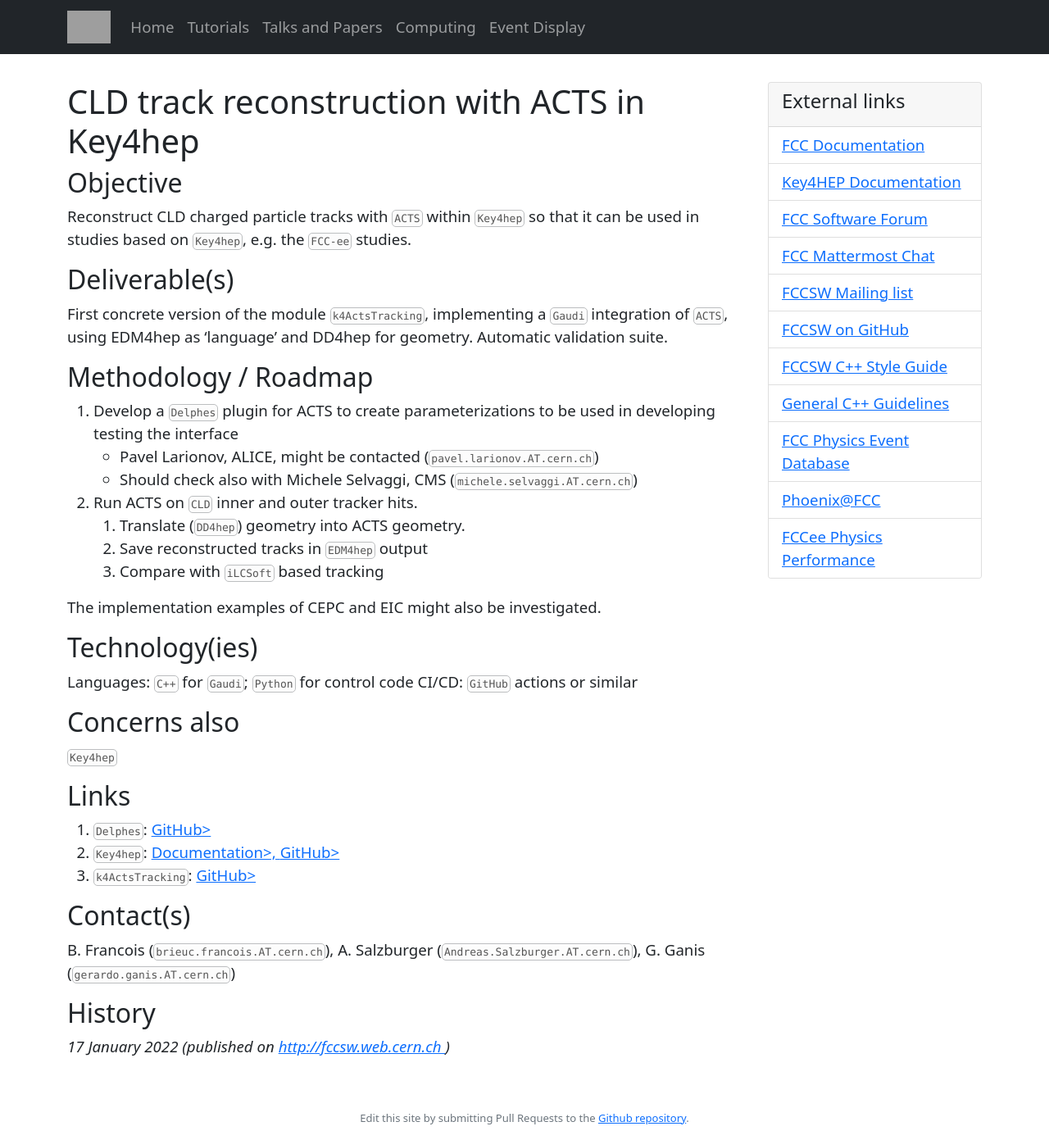
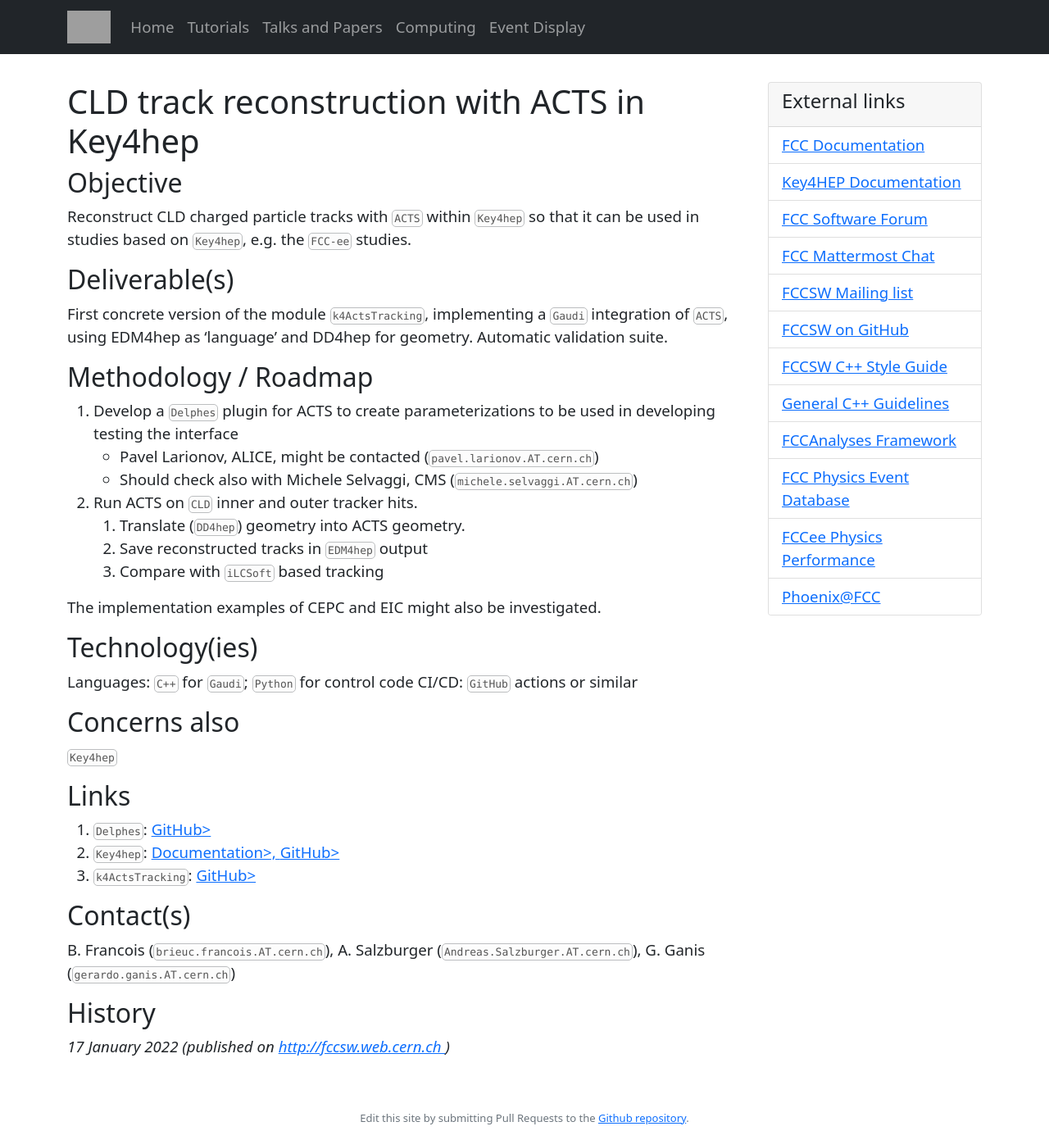
Before and after one commit to HEP-FCC/FCCSW, a Jekyll site: the page built from opportunities/project-acts-key4hep.md, in a window 1280 px wide and 1391 px high. Shown: the whole window at 82% size. Built offline with Jekyll 4.4.1, drawn with Linux system fonts in a browser that asks for light colours; our own code applies the rules of GitHub Pages for plain Markdown files; grey boxes are pictures that could not be loaded.

Commit message:
Adding FCCAnalyses link

```diff
--- a/_data/permalinks.yml
+++ b/_data/permalinks.yml
@@ -15,9 +15,11 @@
   name: FCCSW C++ Style Guide
 - url: https://github.com/HEP-FCC/FCCSW/blob/master/doc/GeneralCppGuidelines.md
   name: General C++ Guidelines
+- url: https://hep-fcc.github.io/FCCAnalyses/
+  name: FCCAnalyses Framework
 - url: http://fcc-physics-events.web.cern.ch/fcc-physics-events/
   name: FCC Physics Event Database
+- url: https://hep-fcc.github.io/FCCeePhysicsPerformance/
+  name: FCCee Physics Performance
 - url: https://fccsw.web.cern.ch/fccsw/phoenix/
   name: Phoenix@FCC
-- url: https://hep-fcc.github.io/FCCeePhysicsPerformance/
-  name: FCCee Physics Performance
```
